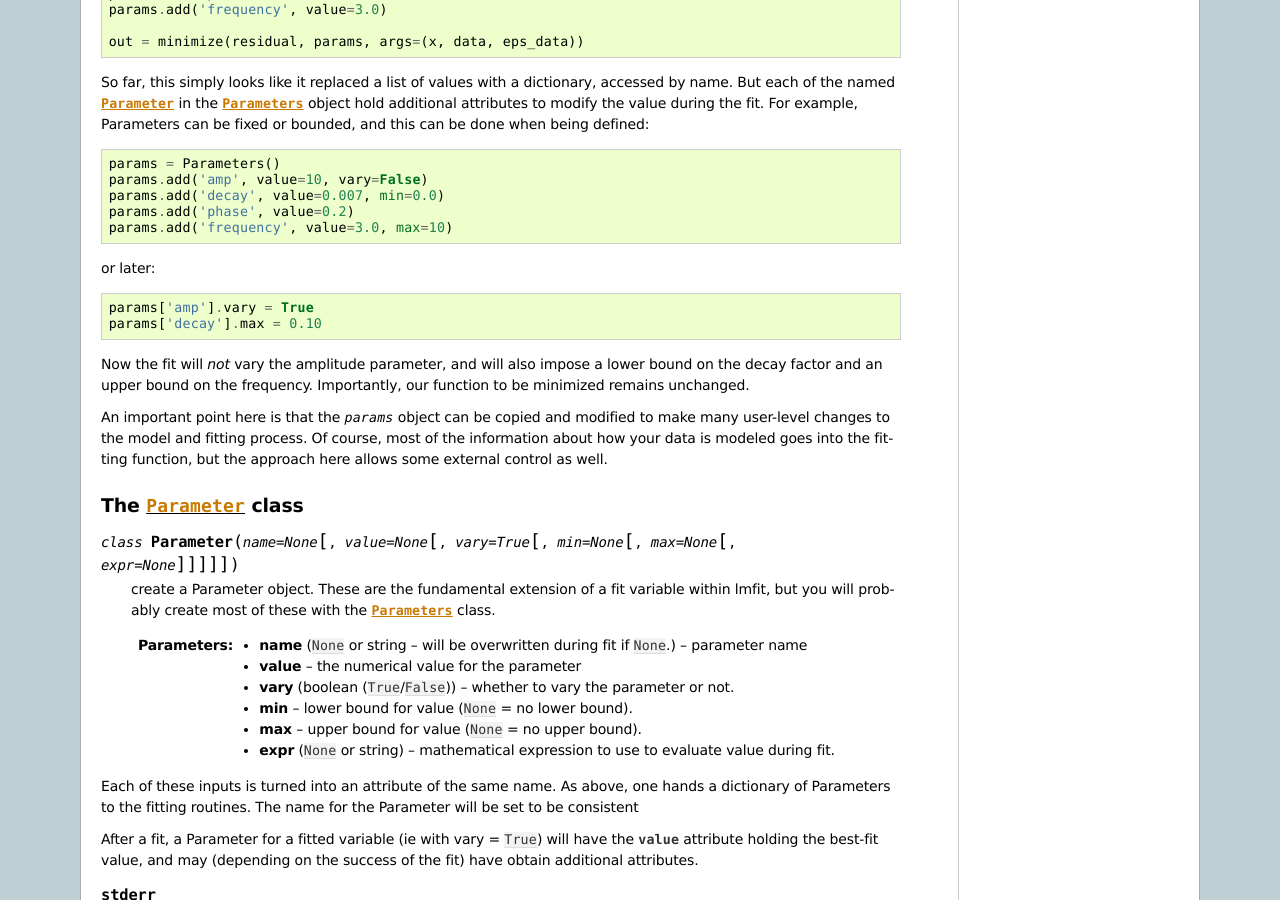
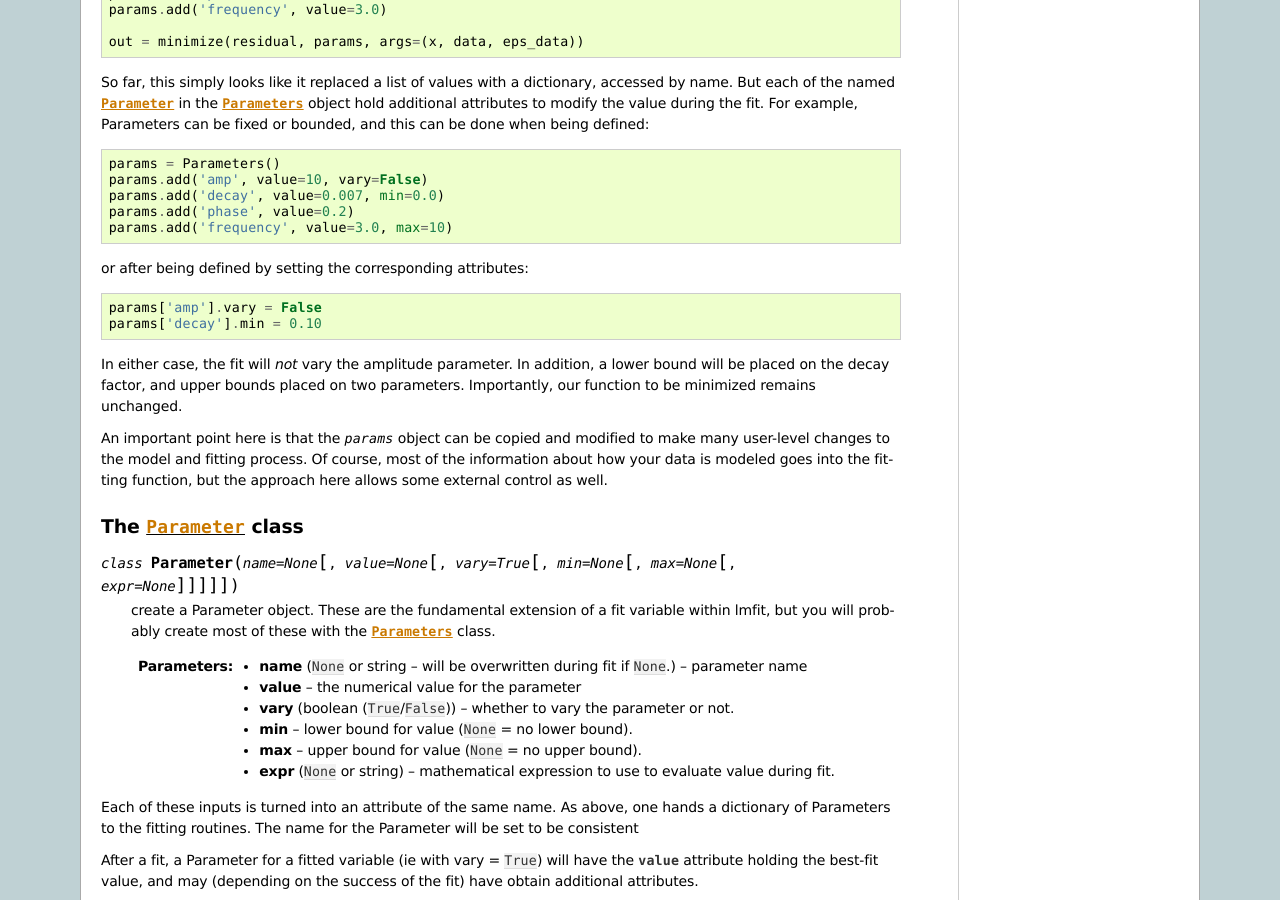
Before and after one commit to lmfit/lmfit-py, a Sphinx documentation site: the page built from doc/parameters.rst, in a window 1280 px wide and 900 px high, scrolled down 1520 px. Built offline with Sphinx 7.4.7, drawn with Linux system fonts in a browser that asks for light colours; formulas are drawn with MathJax 3.

Commit message:
fix doc types

```diff
--- a/doc/parameters.rst
+++ b/doc/parameters.rst
@@ -122,15 +122,15 @@ this can be done when being defined::
     params.add('phase', value=0.2)
     params.add('frequency', value=3.0, max=10)
 
-or later::
+or after being defined by setting the corresponding attributes::
 
-    params['amp'].vary = True
-    params['decay'].max = 0.10
+    params['amp'].vary = False
+    params['decay'].min = 0.10
 
-
-Now the fit will *not* vary the amplitude parameter, and will also impose a
-lower bound on the decay factor and an upper bound on the frequency.
-Importantly, our function to be minimized remains unchanged.
+In either case, the fit will *not* vary the amplitude parameter.  In
+addition, a lower bound will be placed on the decay factor, and upper
+bounds placed on two parameters. Importantly, our function to be minimized
+remains unchanged.
 
 An important point here is that the `params` object can be copied and
 modified to make many user-level changes to the model and fitting process.
```
